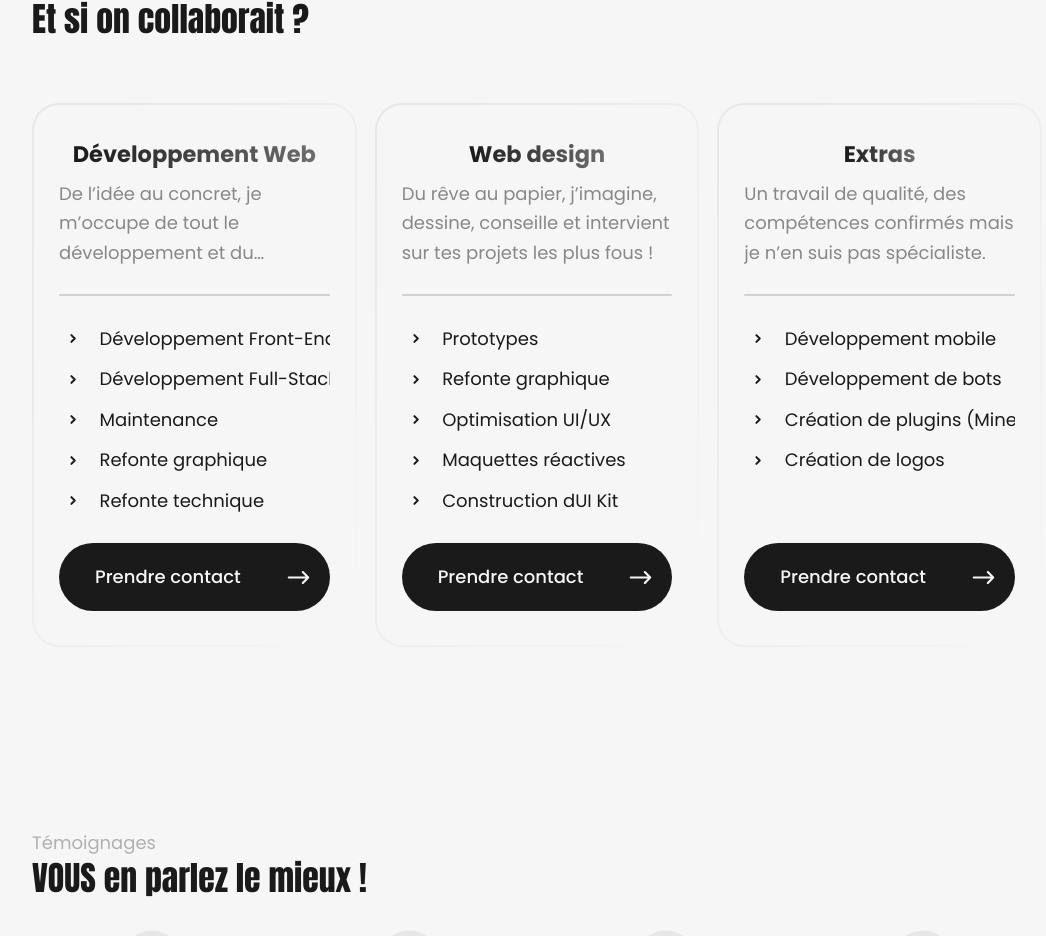
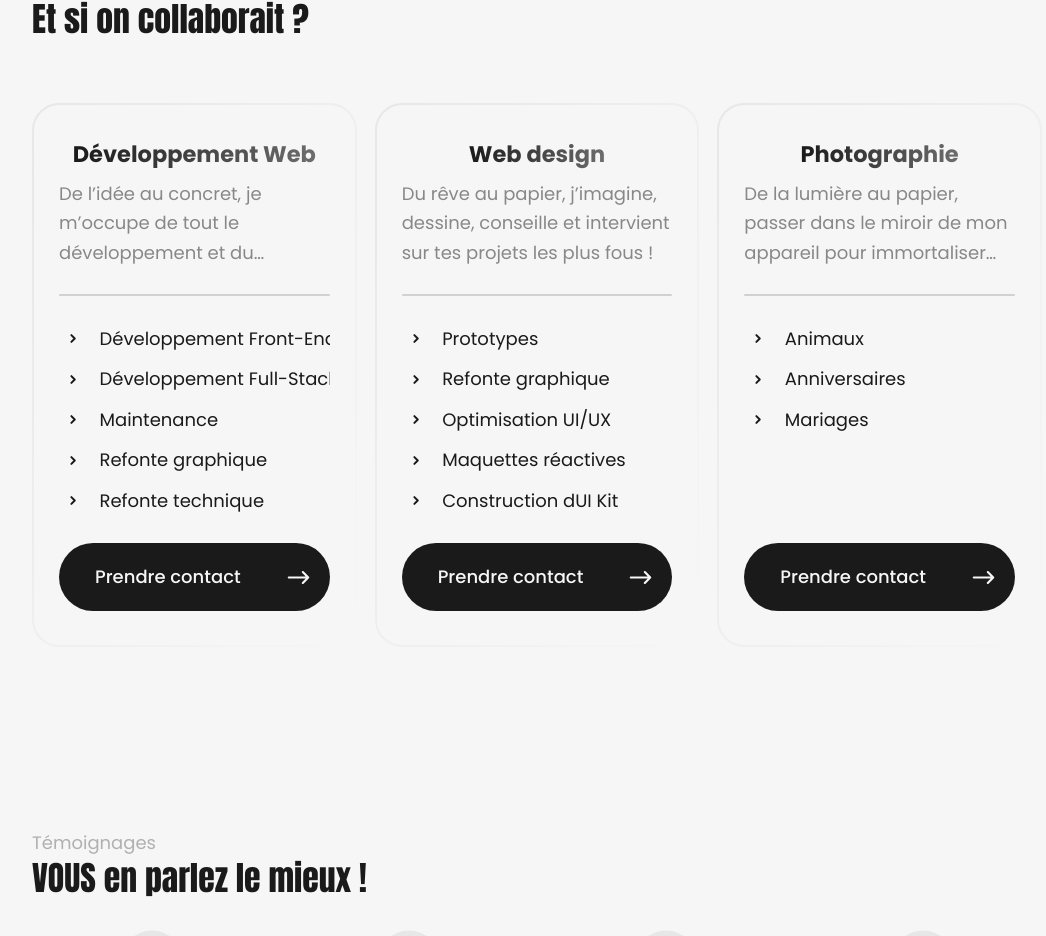
Before and after one commit to loicmaes/portfolio, a Nuxt app: page / in a window 1280 px wide. Shown: the part 2187-3123 px from the top of the page, without its empty margins (103-1149 px from the left). Built offline with nearby package versions, Linux system fonts and the light colour scheme.

Commit message:
:wrench: Update services mock file

```diff
--- a/assets/mocks/services.ts
+++ b/assets/mocks/services.ts
@@ -16,7 +16,7 @@ export const services: Service[] = [
       'Refonte graphique',
       'Refonte technique'
     ],
-    to: undefined
+    to: '/contact/service/web-development'
   },
   {
     name: 'Web design',
@@ -28,17 +28,16 @@ export const services: Service[] = [
       'Maquettes réactives',
       'Construction d\UI Kit'
     ],
-    to: undefined
+    to: '/contact/service/web-design'
   },
   {
-    name: 'Extras',
-    description: 'Un travail de qualité, des compétences confirmés mais je n’en suis pas spécialiste.',
+    name: 'Photographie',
+    description: 'De la lumière au papier, passer dans le miroir de mon appareil pour immortaliser tout événement.',
     features: [
-      'Développement mobile',
-      'Développement de bots',
-      'Création de plugins (Minecraft)',
-      'Création de logos'
+      'Animaux',
+      'Anniversaires',
+      'Mariages',
     ],
-    to: undefined
+    to: '/contact/service/photography'
   }
 ];
```
